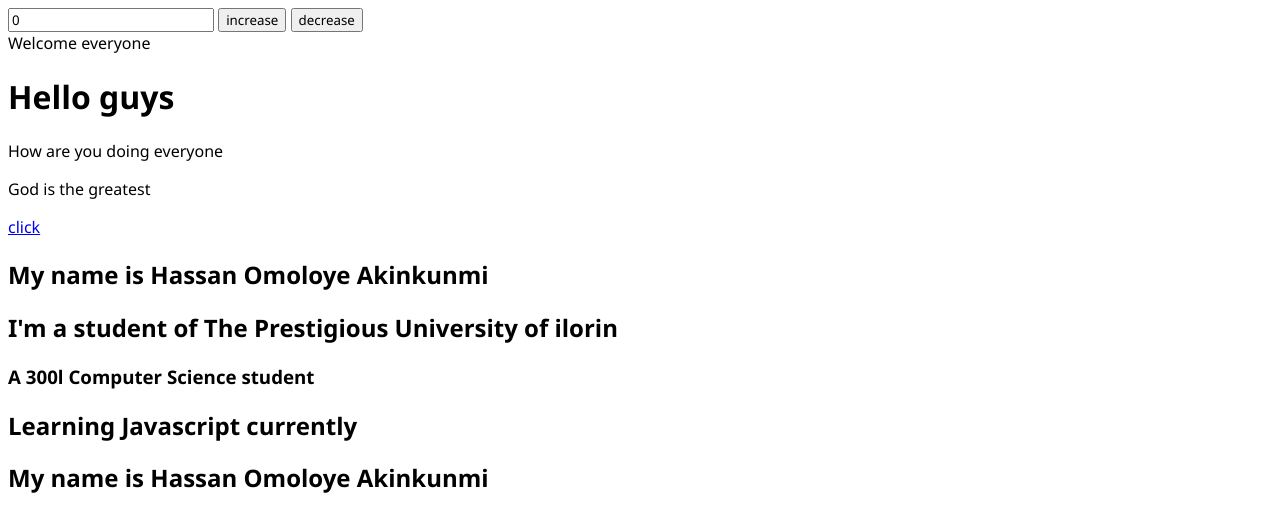
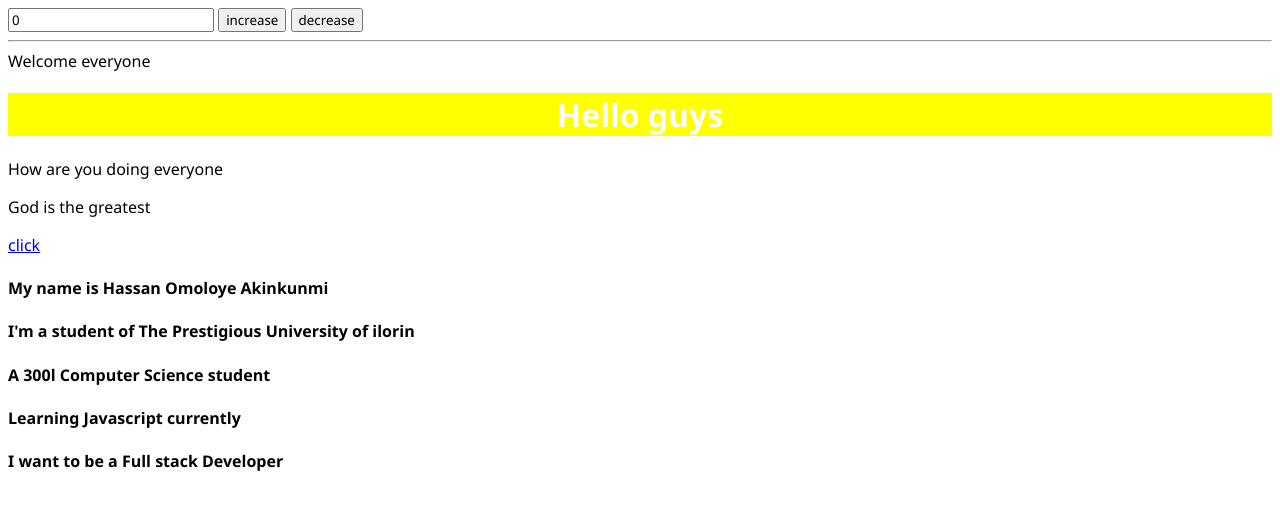
Before and after one commit to Pixies-sama/sqi_javascript_class, a plain HTML site: page function/index.html in a window 1280 px wide. Drawn offline with Linux system fonts and the light colour scheme.

Commit message:
20th august 2026

```diff
--- a/function/index.html
+++ b/function/index.html
@@ -16,17 +16,13 @@
     <button id="increase" onclick="increaseNumber()">increase</button>
     <button id="decrease" onclick="decreaseNumber()">decrease</button>
 
-    <div id="greet">Helo</div>
+    <hr>
+
+    <div id="greet">Hello world</div>
     <p class="greet">Good Morning</p>
     <section class="greet">How are you doing everyone</section>
     <p>God is the greatest</p>
     <a href="#">click</a>
-
-    <h2 id="header_one"></h2>
-    <h2 id="header_two"></h2>
-    <h3 class="header_three"></h2>
-    <h2 class="header_four"></h2>
-    <h2 class="header_five"></h2>
 
 
     <script>
@@ -146,22 +142,50 @@
     // Assignment
     // 1. Read and understand otheer DOM methods that we are yet to discuss in class
     // 2. Create 5 sentences in your script and display them on your UI
-    let headerOne = document.getElementById("header_one");
-    let headerTwo = document.getElementById("header_two");
-    let headerThree = document.getElementsByTagName('h3');
-    let headerFour = document.getElementsByClassName('header_four');
-    let headerFive = document.querySelector('.header_five');
+
+    let sentenceOne = document.createElement('h4');
+    let sentenceTwo = document.createElement('h4');
+    let sentenceThree = document.createElement('h4');
+    let sentenceFour = document.createElement('h4');
+    let sentenceFive = document.createElement('h4');
+
+    sentenceOne.innerText = "My name is Hassan Omoloye Akinkunmi";
+    sentenceTwo.innerText = "I'm a student of The Prestigious University of ilorin";
+    sentenceThree.innerText = "A 300l Computer Science student";
+    sentenceFour.innerText = "Learning Javascript currently";
+    sentenceFive.innerText = "I want to be a Full stack Developer";
+
+    document.body.appendChild(sentenceOne)
+    document.body.appendChild(sentenceTwo)
+    document.body.appendChild(sentenceThree)
+    document.body.appendChild(sentenceFour)
+    document.body.appendChild(sentenceFive)
 
 
-    headerOne.innerText = "My name is Hassan Omoloye Akinkunmi";
-    headerTwo.innerText = "I'm a student of The Prestigious University of ilorin";
-    headerThree[0].innerHTML = "A 300l Computer Science student";
-    headerFour[0].innerHTML = "Learning Javascript currently";
-    headerFive.innerText = "My name is Hassan Omoloye Akinkunmi";
+    // 20TH AUGUST 2026
+    // SeTAttribute
+    createP.setAttribute("id", "grettings")
+    // removeAttribute
+    createP.removeAttribute("id")
+
+    // styling
+    getFirstSelected.style.backgroundColor = "yellow";
+    getFirstSelected.style.textAlign = "center";
+    getFirstSelected.style.color = "white";
+    getFirstSelected.style.backgroundColor = "yellow";
 
 
-    let arrayList = [1, 3, 4, 5,]
-    console.log(arrayList[2]);
+
+
+
+
+
+    // ASSIGNMENT
+    // CREATE A FILE, INSIDE CREATE A BUTTON, ONCLICK ON THE BUTTOON BACKGROUND COLOR OF THE BODY SHOULD BE PURPLE
+
+    // Read on conditional statement
+
+    // create an input type password with a default closed eye icon
 
     </script>
 </body>
```
